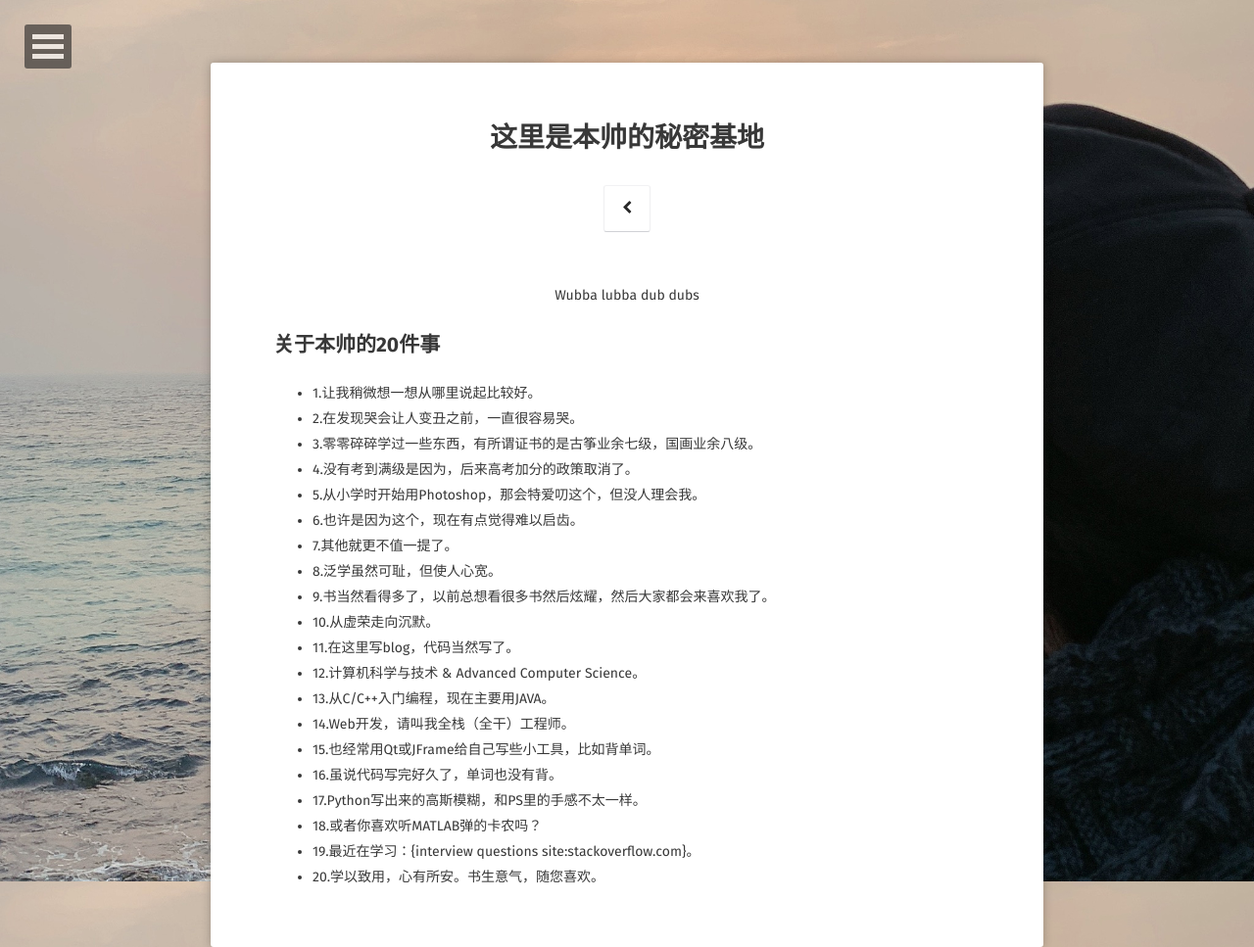
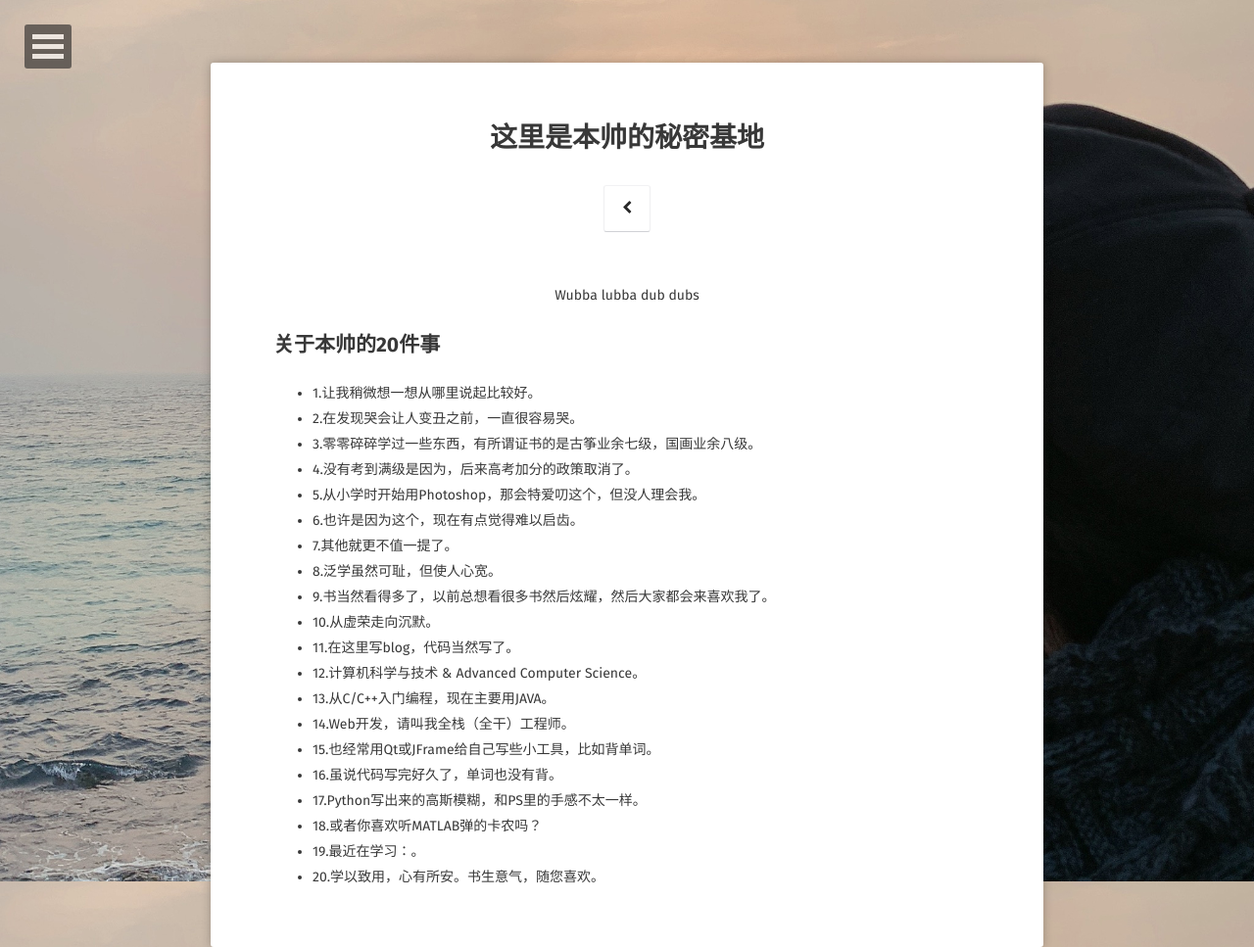
Before and after one commit to YawWQ/yawwq.github.io, a Jekyll site: the page built from about/index.md, in a window 1280 px wide. Shown: the whole page at 98% size. Built offline with Jekyll 4.4.1, drawn with Linux system fonts in a browser that asks for light colours; some web fonts are replaced.

Commit message:
Revert "Update index.md"
This reverts commit 341df9c6c6b1a13469338d5415bb45b3bcf8fabe.

```diff
--- a/about/index.md
+++ b/about/index.md
@@ -27,5 +27,5 @@ comments: false
 * 16.虽说代码写完好久了，单词也没有背。
 * 17.Python写出来的高斯模糊，和PS里的手感不太一样。
 * 18.或者你喜欢听MATLAB弹的卡农吗？
-* 19.最近在学习：{interview questions site:stackoverflow.com}。
+* 19.最近在学习：{{interview questions site:stackoverflow.com}}。
 * 20.学以致用，心有所安。书生意气，随您喜欢。
```
